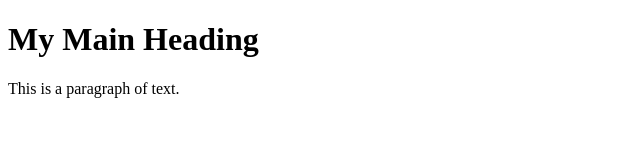
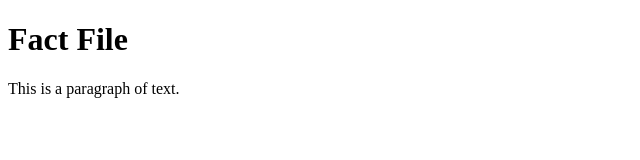
Before and after one commit to fm10370-ux/Freddie, a plain HTML site: page index.html in a window 1280 px wide. Shown: the whole page, without its empty margins (0-640 px from the left). Drawn offline with Linux system fonts and the light colour scheme.

Commit message:
Update index.html

```diff
--- a/index.html
+++ b/index.html
@@ -1,12 +1,12 @@
 <!DOCTYPE html>
 <html lang="en">
 <head>
-    <meta charset="UTF-8">
+<body>    <meta charset="UTF-8">
     <meta name="viewport" content="width=device-width, initial-scale=1.0">
-    <title>My Cool Page Title</title>
+    <title> Ricardo Calafiori </title>
 </head>
-<body>
-    <h1>My Main Heading</h1>
+
+    <h1> Fact File </h1>
     <p>This is a paragraph of text.</p>
 </body>
 </html>
```
